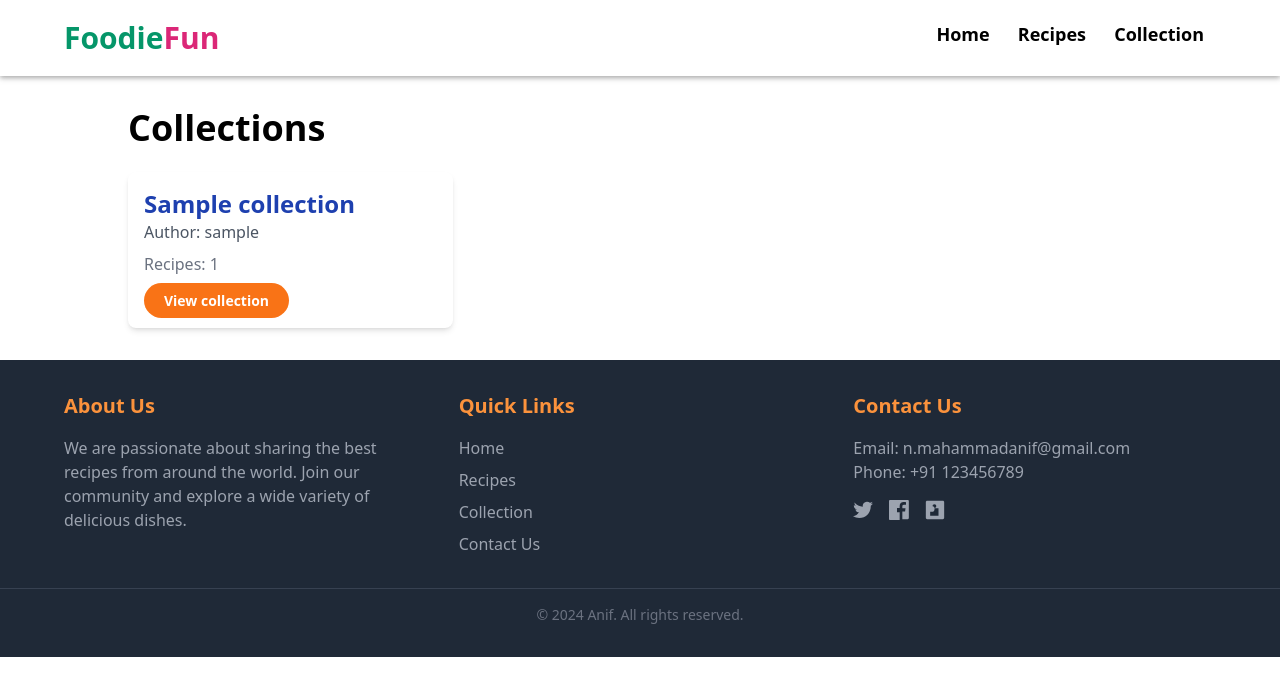
After one commit to Anif7/Recipe_App, a Django app: page /collections/ in a window 1280 px wide. The commit adds this page. Shown: the top 696 px of the page. Run offline with Django 5.2, Linux system fonts and the light colour scheme; tables that the repository leaves empty hold one stand-in row (values such as "Sample post"); some libraries are stand-ins or nearby versions.

Commit message:
Add listView, DetailView, Template for collection

```diff
--- a/recipes/templates/base.html
+++ b/recipes/templates/base.html
@@ -27,7 +27,7 @@
           <a href="{% url 'recipe:recipe_list' %}" class="hover:text-cyan-700 font-bold mx-3 text-lg"
             >Recipes</a
           >
-          <a href="" class="hover:text-cyan-700 font-bold mx-3 text-lg"
+          <a href="{% url 'recipe:collection_list' %}" class="hover:text-cyan-700 font-bold mx-3 text-lg"
             >Collection</a
           >
         </div>
--- /dev/null
+++ b/recipes/templates/collection/collections_list.html
@@ -0,0 +1,20 @@
+{% extends 'base.html' %}
+{% block content %}
+<div class="container mx-auto py-8 px-32">
+    <h1 class="text-4xl font-bold mb-6">Collections</h1>
+    <div class="grid grid-cols-1 md:grid-cols-2 lg:grid-cols-3 gap-6">
+        {% for collection in collections %}
+        <div class="bg-white rounded-lg shadow-md p-4">
+            <h2 class="text-2xl font-bold  text-blue-800">{{ collection.title }}</h2>
+            <p class="text-gray-600">Author: {{ collection.author.username }}</p>
+            <p class="text-gray-500 mt-2 mb-3">Recipes: {{ collection.recipes.count }}</p>
+            <a href="{%url 'recipe:collection_detail' collection.id %}"
+                class="btn bg-orange-500 text-white font-bold text-sm rounded-full px-5 py-2 mt-4">View
+                collection</a>
+        </div>
+        {% empty %}
+        <p class="text-gray-500">No collections available.</p>
+        {% endfor %}
+    </div>
+</div>
+{% endblock content %}
--- a/recipes/urls.py
+++ b/recipes/urls.py
@@ -7,4 +7,6 @@ urlpatterns=[
     path('',views.home_page,name='home_page'),
     path('recipes/',views.RecipeListView.as_view(),name='recipe_list'),
     path('recipe/<int:pk>/',views.RecipeDetailView.as_view(), name='recipe_detail'),
+    path('collections/',views.CollectionListView.as_view(),name='collection_list'),
+    path('collection/<int:pk>/',views.CollectionDetailView.as_view(),name='collection_detail'),
 ]
--- a/recipes/views.py
+++ b/recipes/views.py
@@ -1,7 +1,10 @@
 from django.shortcuts import render
 from django.views.generic import ListView,DetailView
+from django.views.generic.edit import CreateView,UpdateView,DeleteView
 from .models import Collection,Recipe,Ingredient
 from django.core.paginator import Paginator
+from django.urls import reverse_lazy
+from .forms import CollectionCreateForm
 
 def home_page(request):
     return render(request,'home.html')
@@ -27,3 +30,15 @@ class RecipeDetailView(DetailView):
     model=Recipe
     template_name='recipes/recipe_detail.html'
     context_object_name='recipe'
+
+
+class CollectionListView(ListView):
+    model=Collection
+    template_name='collection/collections_list.html'
+    context_object_name='collections'
+
+
+class CollectionDetailView(DetailView):
+    model=Collection
+    template_name='collection/collection_detail.html'
+    context_object_name='collection'
```
Also changed, not shown: recipes/templates/collection/collection_detail.html (added, +25 -0 lines).
